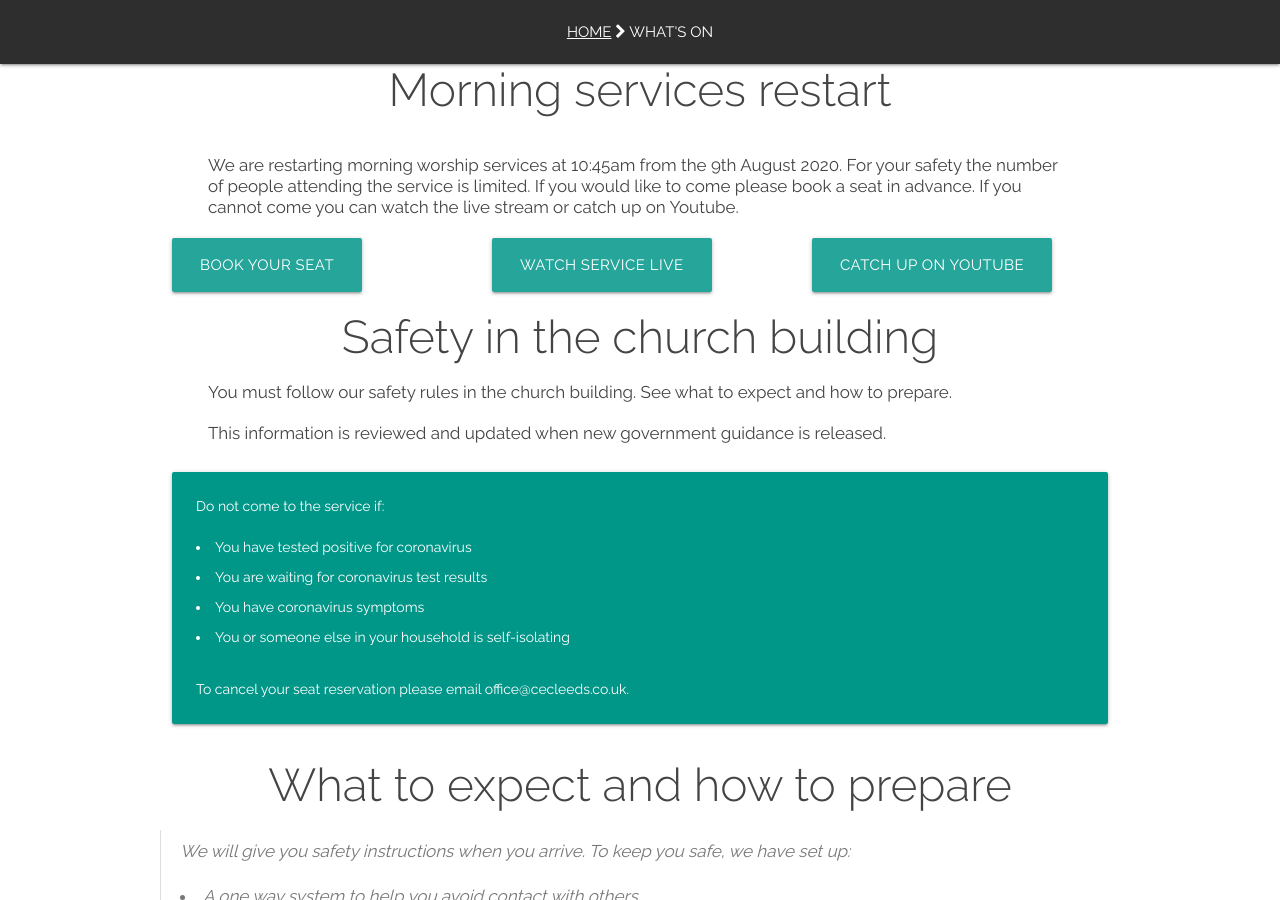
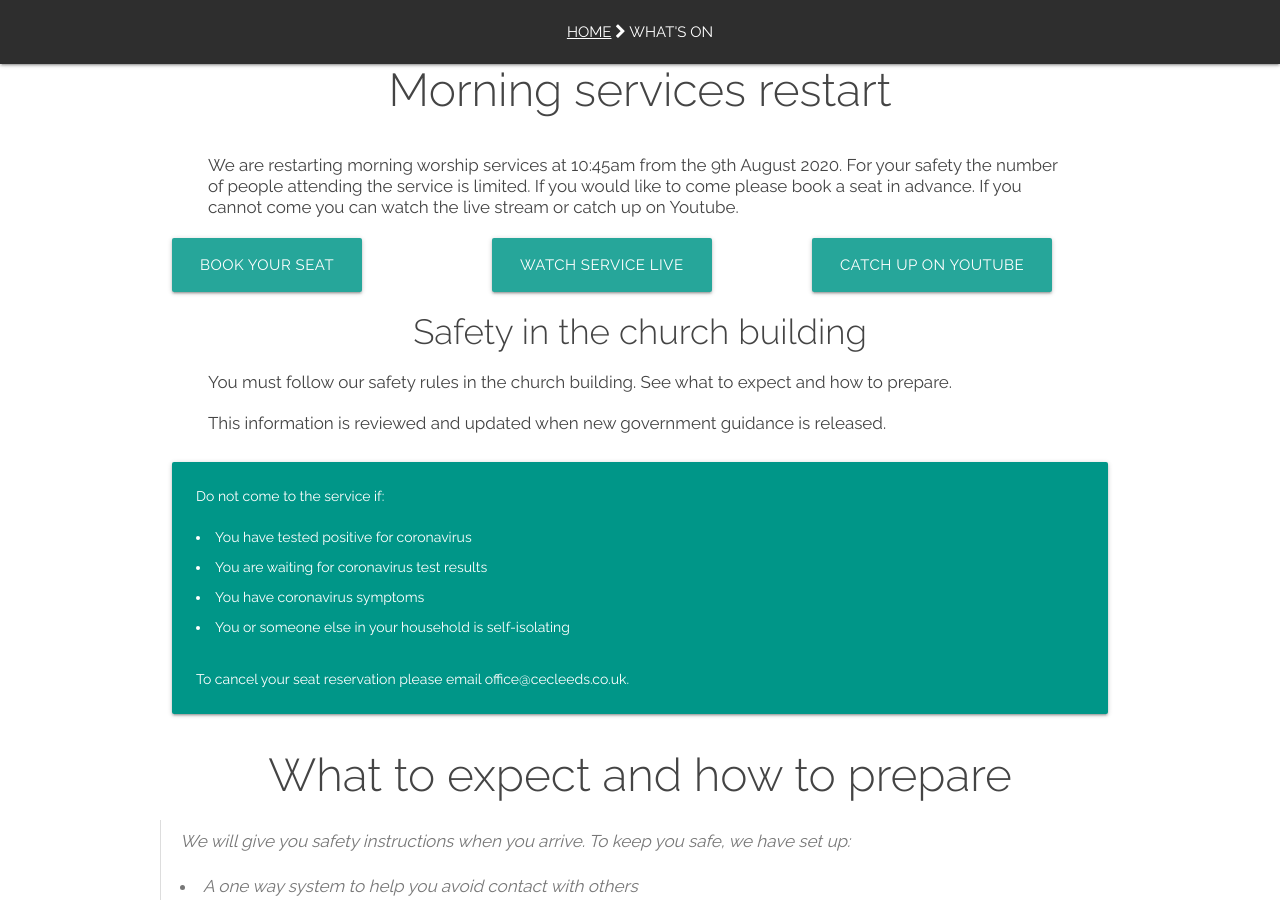
Before and after one commit to woodcock3/citychurch, a Jekyll site: the page built from _posts/2000-01-02-events.md, in a window 1280 px wide and 900 px high. Built offline with Jekyll 4.4.1, drawn with Linux system fonts in a browser that asks for light colours; our own code applies the rules of GitHub Pages for plain Markdown files.

```diff
--- a/_posts/2000-01-02-events.md
+++ b/_posts/2000-01-02-events.md
@@ -21,7 +21,7 @@ We are restarting morning worship services at 10:45am from the 9th August 2020.
   </div>
 
 
-# Safety in the church building
+## Safety in the church building
 You must follow our safety rules in the church building. See what to expect and how to prepare.
 
 This information is reviewed and updated when new government guidance is released.
```
